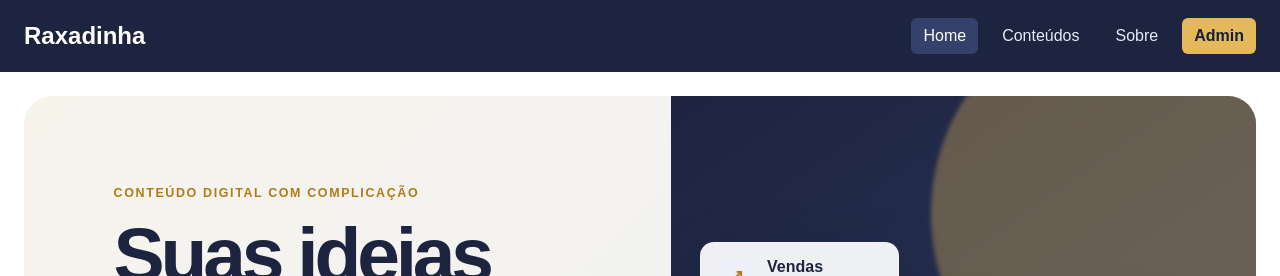
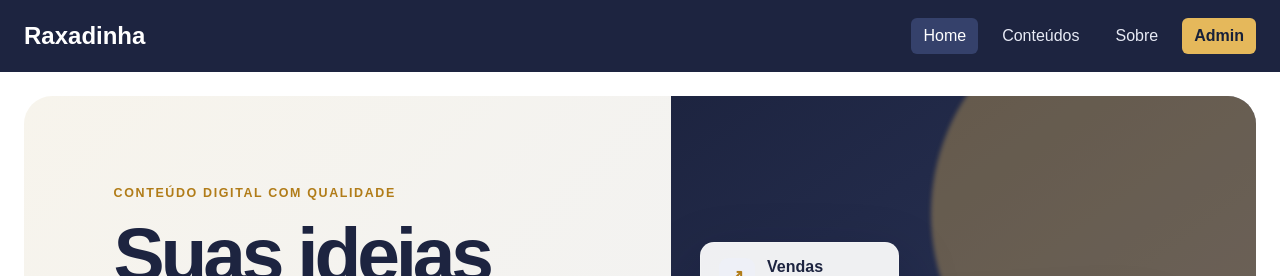
Before and after one commit to arielguareschi/webfamper2026_2, an Angular app in the folder raxadinha/: page / in a window 1280 px wide. Shown: the top 276 px of the page. Built offline with nearby package versions, Linux system fonts and the light colour scheme; no server answers.

Commit message:
aula 17/11 final

```diff
--- a/raxadinha/src/app/features/home/home.html
+++ b/raxadinha/src/app/features/home/home.html
@@ -1,7 +1,7 @@
 <div class="home">
   <section class="hero">
     <div class="hero-conteudo">
-      <span class="etiqueta">Conteúdo digital com complicação</span>
+      <span class="etiqueta">Conteúdo digital com qualidade</span>
       <h1>Suas ideias merecem <em>ganhar o mundo.</em></h1>
       <p>O Raxadinha reúne criação, organização e venda de conteúdos digitais em um só lugar — simples para quem publica
         e agradável para quem compra.</p>
```
